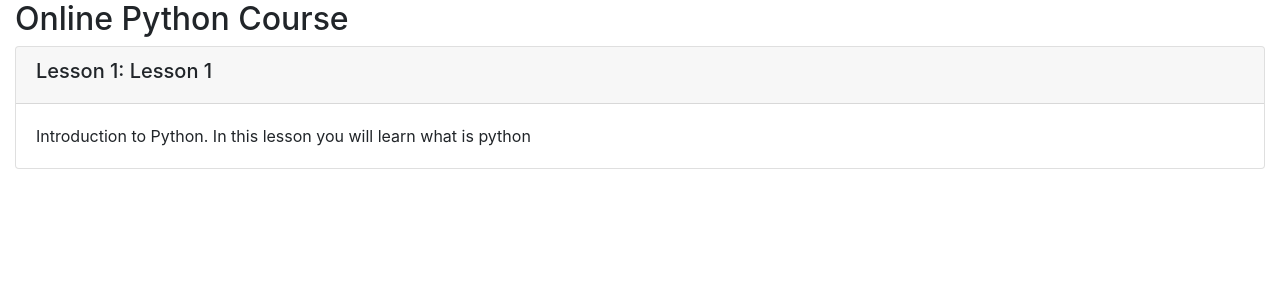
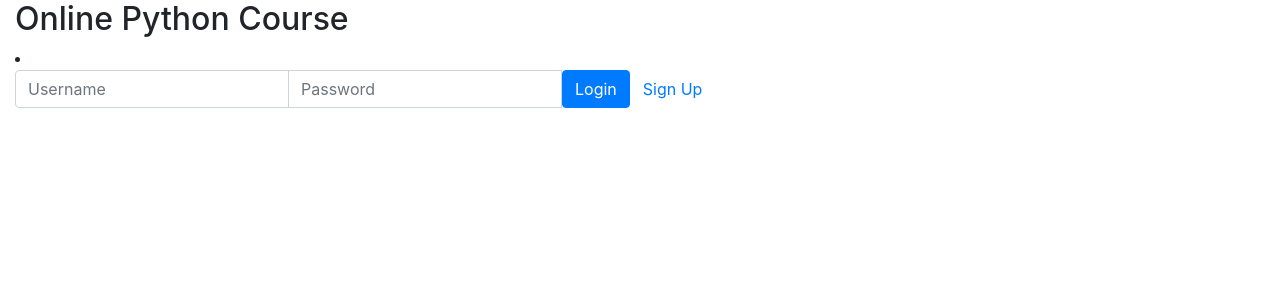
Before and after one commit to Dei-gratia/final_template, a Django app: page /onlinecourse/1/ in a window 1280 px wide. Shown: the part 56-356 px from the top of the page. Run offline with Django 3.2, Linux system fonts and the light colour scheme; data comes from the database, SQL or seed files in the repository; both versions use the stored data as it was after the commit; some libraries are stand-ins or nearby versions.

Commit message:
added models and modified course details template

```diff
--- a/onlinecourse/models.py
+++ b/onlinecourse/models.py
@@ -101,19 +101,26 @@ class Enrollment(models.Model):
     # Has a grade point for each question
     # Has question content
     # Other fields and methods you would like to design
-#class Question(models.Model):
+class Question(models.Model):
     # Foreign key to lesson
+    lesson = models.ForeignKey(Lesson, on_delete=models.CASCADE)
     # question text
+    qtn_text = models.CharField(max_length=1000, default="question")
     # question grade/mark
+    mark = models.IntegerField(default=1)
+    #course = models.ForeignKey(Course, on_delete=models.CASCADE)
 
     # <HINT> A sample model method to calculate if learner get the score of the question
-    #def is_get_score(self, selected_ids):
-    #    all_answers = self.choice_set.filter(is_correct=True).count()
-    #    selected_correct = self.choice_set.filter(is_correct=True, id__in=selected_ids).count()
-    #    if all_answers == selected_correct:
-    #        return True
-    #    else:
-    #        return False
+    def is_get_score(self, selected_ids):
+        all_answers = self.choice_set.filter(is_correct=True).count()
+        selected_correct = self.choice_set.filter(is_correct=True, id__in=selected_ids).count()
+        if all_answers == selected_correct:
+            return True
+        else:
+            return False
+
+    def __str__(self):
+        return self.qtn_text
 
 
 #  <HINT> Create a Choice Model with:
@@ -122,13 +129,19 @@ class Enrollment(models.Model):
     # Choice content
     # Indicate if this choice of the question is a correct one or not
     # Other fields and methods you would like to design
-# class Choice(models.Model):
+class Choice(models.Model):
+    question = models.ForeignKey(Question, on_delete=models.CASCADE)
+    choice_content = models.CharField(max_length=250)
+    is_correct = models.BooleanField(default=False)
+
+    def __str__(self):
+        return self.choice_content
 
 # <HINT> The submission model
 # One enrollment could have multiple submission
 # One submission could have multiple choices
 # One choice could belong to multiple submissions
-#class Submission(models.Model):
-#    enrollment = models.ForeignKey(Enrollment, on_delete=models.CASCADE)
-#    chocies = models.ManyToManyField(Choice)
+class Submission(models.Model):
+    enrollment = models.ForeignKey(Enrollment, on_delete=models.CASCADE)
+    chocies = models.ManyToManyField(Choice)
 #    Other fields and methods you would like to design
--- a/onlinecourse/templates/onlinecourse/course_detail_bootstrap.html
+++ b/onlinecourse/templates/onlinecourse/course_detail_bootstrap.html
@@ -43,12 +43,54 @@
     <div class="container-fluid">
             <h2>{{ course.name }}</h2>
             <div class="card-columns-vertical">
-                {% for lesson in course.lesson_set.all %}
-                    <div class="card mt-1">
-                        <div class="card-header"><h5>Lesson {{lesson.order|add:1}}: {{lesson.title}}</h5></div>
-                        <div class="card-body">{{lesson.content}}</div>
+                {% if user.is_authenticated %}
+                    {% for lesson in course.lesson_set.all %}
+                        <div class="card mt-1">
+                            <div class="card-header"><h5>Lesson {{lesson.order|add:1}}: {{lesson.title}}</h5></div>
+                            <div class="card-body">{{lesson.content}}</div>
+                        </div>
+                    {% endfor %}
+
+                    <button id="exam" style="width:100%;" type="button" class="btn btn-primary" data-toggle="collapse" data-target="#exam_form" style="margin:10px;">Start Exam</button>
+
+                    <div id="exam_form" class="collapse">
+                        <form id="questionform" action="submit/" method="post">
+                            {% for lesson in course.lesson_set.all %}
+                                {% for question in lesson.question_set.all %}
+                                    <div class="card mt-1">
+                                        <div class="card-header"><h5>{{ question.qtn_text}}</h5></div>
+                                        {% csrf_token %}
+                                            <div class="form-group">
+
+                                                {% for choice in question.choice_set.all %}
+                                                <div class="form-check">
+                                                    <label style="padding:10px;" class="form-check-label">
+                                                        <input  type="checkbox" name="choice_{{choice.id}}" class="form-check-input" id="{{choice.id}}" value="{{choice.id}}">{{ choice.choice_content }}
+                                                    </label>
+                                                </div>
+                                                {% endfor %}
+                                            </div>
+                                    </div>
+                                {% endfor %}
+                            {% endfor %}
+                            <input class="btn btn-success btn-block" type="submit" value="Submit">
+                        </form>
                     </div>
-                {% endfor %}
+
+
+                {% else %}
+                    <li>
+                        <form class="form-inline" action="{% url 'onlinecourse:login' %}" method="post">
+                            {% csrf_token %}
+                            <div class="input-group">
+                                <input type="text" class="form-control" placeholder="Username" name="username" >
+                                <input type="password" class="form-control" placeholder="Password" name="psw" >
+                                <button class="btn btn-primary" type="submit">Login</button>
+                                <a class="btn btn-link" href="{% url 'onlinecourse:registration' %}">Sign Up</a>
+                            </div>
+                        </form>
+                    </li>
+                {% endif %}
             </div>
             <!-- Task: show questions and choices -->
             <!-- <HINT> Use Bootstrap Collapse to hide exam first, more details could be found here
```
Also changed, not shown: onlinecourse/admin.py (+16 -1 lines), db.sqlite3 (added), onlinecourse/migrations/0001_initial.py (added), static/media/course_images/django_6l080hs.png (added).
